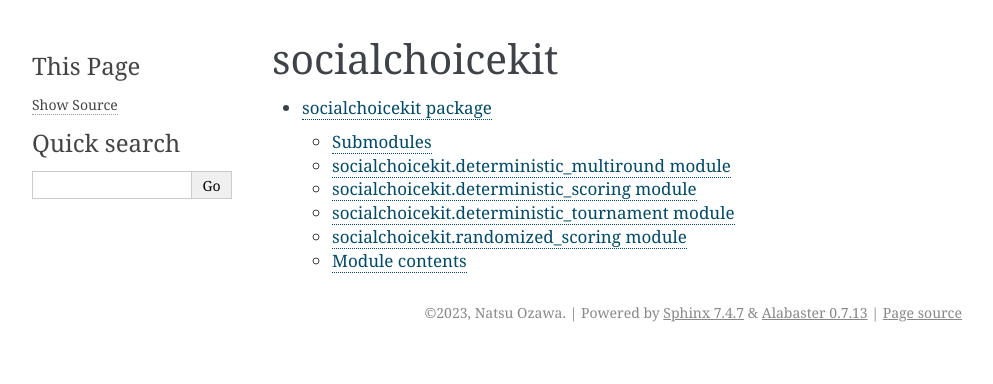
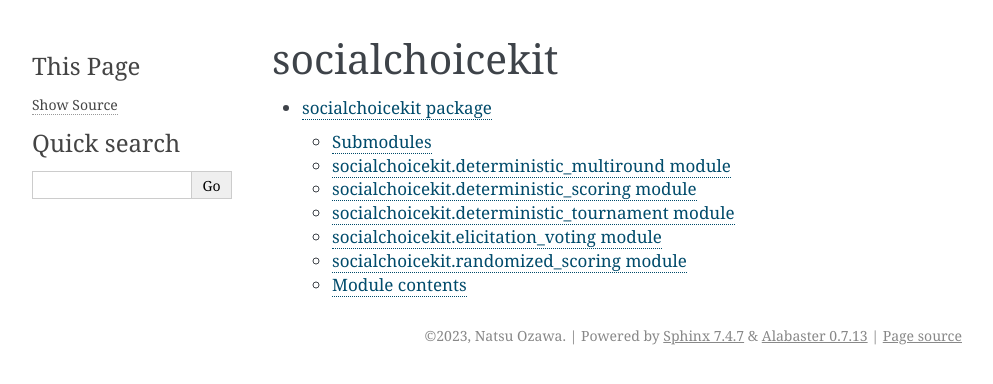
Before and after one commit to natsuozawa/socialchoicekit, a Sphinx documentation site: the page built from docs/modules.rst, in a window 1280 px wide. Shown: the top 384 px of the page, without its empty margins (148-1141 px from the left). Built offline with Sphinx 7.4.7, drawn with Linux system fonts in a browser that asks for light colours.

Commit message:
Add elicitation_voting to documentation

```diff
--- a/docs/socialchoicekit.rst
+++ b/docs/socialchoicekit.rst
@@ -28,6 +28,14 @@ socialchoicekit.deterministic\_tournament module
    :undoc-members:
    :show-inheritance:
 
+socialchoicekit.elicitation\_voting module
+------------------------------------------
+
+.. automodule:: socialchoicekit.elicitation_voting
+   :members:
+   :undoc-members:
+   :show-inheritance:
+
 socialchoicekit.randomized\_scoring module
 ------------------------------------------
 
```
